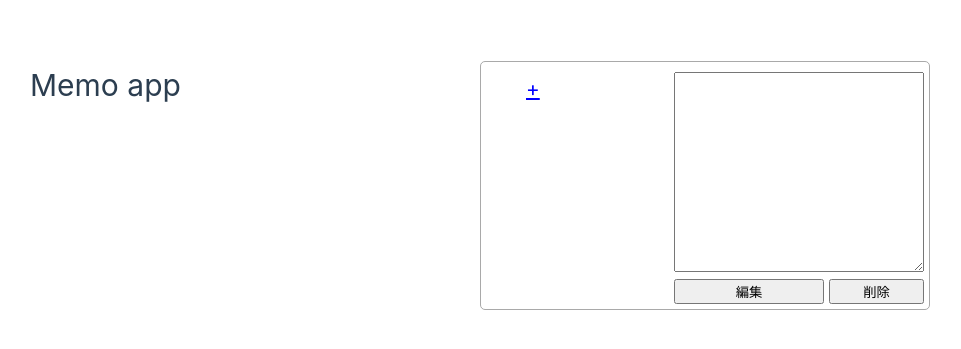
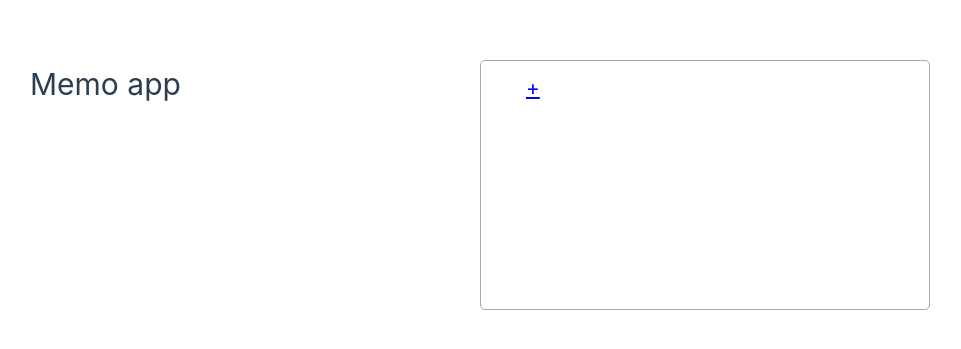
Before and after one commit to YukiWatanabe824/vue_memoapp, a Vue app: page / in a window 1280 px wide. Shown: the part 215-564 px from the top of the page, without its empty margins (160-1121 px from the left). Built offline with nearby package versions, Linux system fonts and the light colour scheme.

Commit message:
style: メモのフォーム表示をメモの選択後に修正/memoappの最小高を設定

```diff
--- a/src/App.vue
+++ b/src/App.vue
@@ -73,7 +73,7 @@ function deleteMemo(memo) {
           </li>
         </ul>
       </div>
-      <div class="form_area">
+      <div class="form_area" v-if="editedMemo.isEdit">
         <form @submit.prevent>
           <textarea
             cols="30"
@@ -95,6 +95,7 @@ function deleteMemo(memo) {
 
 <style scoped>
 #memo_app {
+  min-height: 250px;
   padding: 5px;
   width: 450px;
   border: 1px solid darkgray;
```
